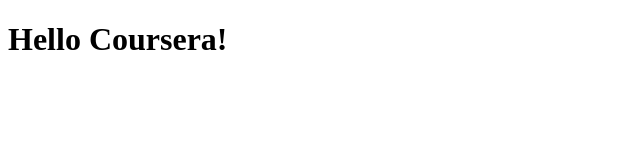
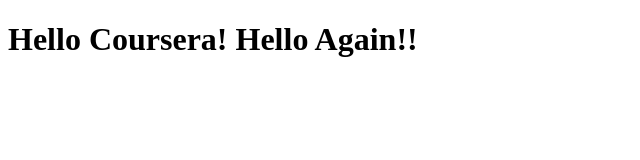
Before and after one commit to SarunyaaCSE/coursera-test, a plain HTML site: page site/index.html in a window 1280 px wide. Shown: the whole page, without its empty margins (0-640 px from the left). Drawn offline with Linux system fonts and the light colour scheme.

Commit message:
Small Addition in content

```diff
--- a/site/index.html
+++ b/site/index.html
@@ -7,6 +7,6 @@
     <title>Hello Coursera!</title>
 </head>
 <body>
-    <h1>Hello Coursera!</h1>
+    <h1>Hello Coursera! Hello Again!!</h1>
 </body>
 </html>
```
